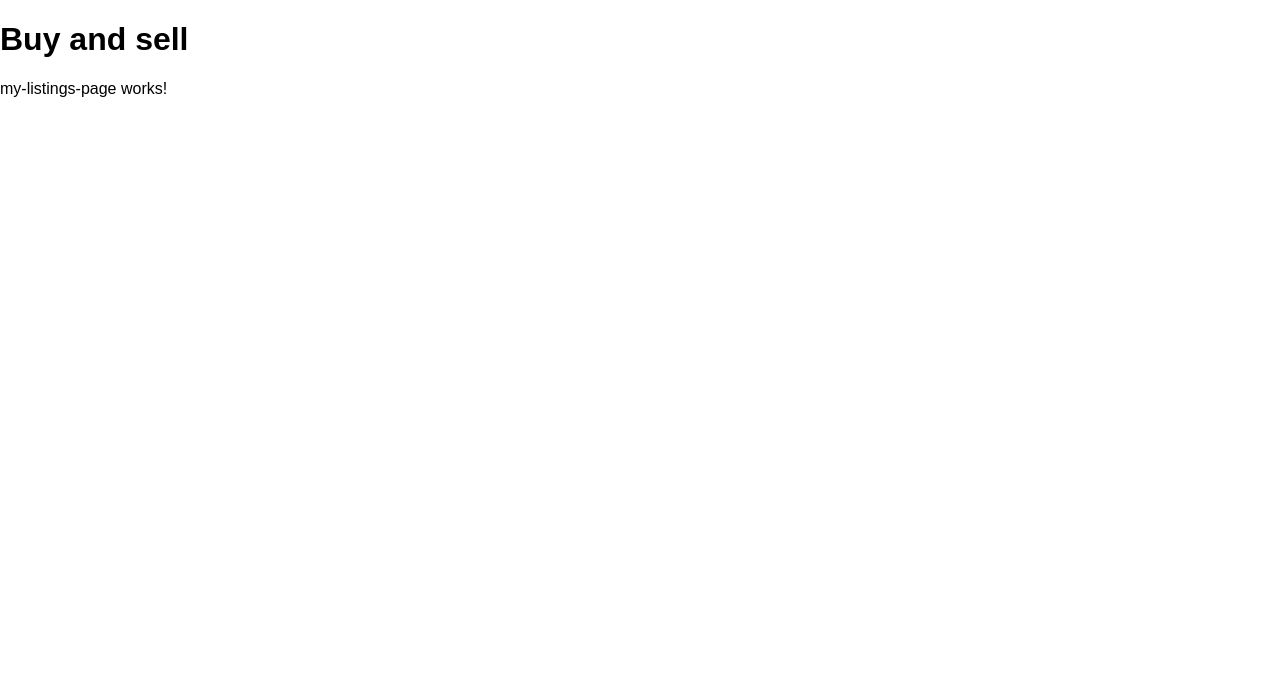
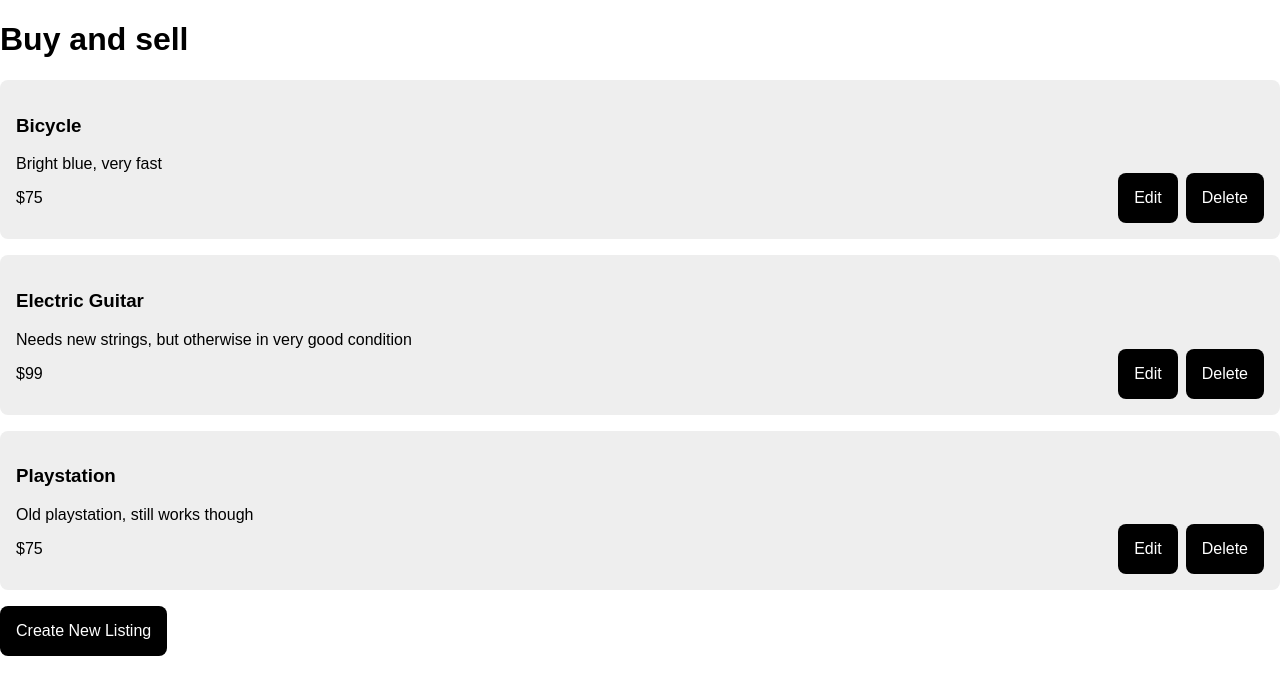
Before and after one commit to abhijitutkarsh/buyandsell, an Angular app: page /my-listings in a window 1280 px wide. Shown: the top 694 px of the page. Built offline with nearby package versions, Linux system fonts and the light colour scheme.

Commit message:
last-update

```diff
--- a/src/app/app.module.ts
+++ b/src/app/app.module.ts
@@ -9,6 +9,7 @@
 import { MyListingsPageComponent } from './my-listings-page/my-listings-page.component';
 import { NewListingPageComponent } from './new-listing-page/new-listing-page.component';
 import { EditListingPageComponent } from './edit-listing-page/edit-listing-page.component';
+import { ListingDataFormComponent } from './listing-data-form/listing-data-form.component';
 
 @NgModule({
   declarations: [
@@ -18,7 +19,8 @@
     ContactPageComponent,
     MyListingsPageComponent,
     NewListingPageComponent,
-    EditListingPageComponent
+    EditListingPageComponent,
+    ListingDataFormComponent
   ],
   imports: [
     BrowserModule,
--- /dev/null
+++ b/src/app/listing-data-form/listing-data-form.component.html
@@ -0,0 +1 @@
+<p>listing-data-form works!</p>
--- /dev/null
+++ b/src/app/listing-data-form/listing-data-form.component.ts
@@ -0,0 +1,15 @@
+import { Component, OnInit } from '@angular/core';
+
+@Component({
+  selector: 'app-listing-data-form',
+  templateUrl: './listing-data-form.component.html',
+  styleUrls: ['./listing-data-form.component.css']
+})
+export class ListingDataFormComponent implements OnInit {
+
+  constructor() { }
+
+  ngOnInit(): void {
+  }
+
+}
--- a/src/app/my-listings-page/my-listings-page.component.html
+++ b/src/app/my-listings-page/my-listings-page.component.html
@@ -1 +1,16 @@
-<p>my-listings-page works!</p>
+<div class ="content-box" *ngFor = "let listing of listings">
+    <h3>{{listing.name}}</h3>
+    <p>{{listing.description}}</p>
+    <p>${{listing.price}}</p>
+    <div class="buttons-container">
+        <a routerLink="/edit-listing/{{listing.id}}">
+            <button>Edit</button>
+        </a>
+        <button (click)="onDeleteClicked(listing.id)">
+            Delete
+        </button>
+    </div>
+</div>
+<a routerLink = "/new-listing">
+    <button>Create New Listing</button>
+</a>
--- a/src/app/my-listings-page/my-listings-page.component.ts
+++ b/src/app/my-listings-page/my-listings-page.component.ts
@@ -1,5 +1,6 @@
 import { Component, OnInit } from '@angular/core';
-
+import { fakeMyListings } from '../fake-data';
+import { Listing } from '../types';
 @Component({
   selector: 'app-my-listings-page',
   templateUrl: './my-listings-page.component.html',
@@ -7,9 +8,14 @@
 })
 export class MyListingsPageComponent implements OnInit {
 
+  listings: Listing[] =[];
   constructor() { }
 
   ngOnInit(): void {
+    this.listings = fakeMyListings;
   }
 
+  onDeleteClicked(listingId: string):void{
+    alert(`Deleting your listing with ID ${listingId}`);
+  }
 }
--- a/src/app/new-listing-page/new-listing-page.component.html
+++ b/src/app/new-listing-page/new-listing-page.component.html
@@ -1 +1,24 @@
-<p>new-listing-page works!</p>
+<div class ="content-box">
+    <h2>Create New Listing</h2>
+    <form (ngSubmit)="onSubmit()">
+        <div>
+            <label for="name">
+                 Name:
+            </label>
+            <input id="name" name="name" type="text" [(ngModel)]="name"/>
+        </div>
+        <div>
+            <label for="description">
+                 Item description:
+            </label>
+            <input id="description" name="description" type="text" [(ngModel)]="description"/>
+        </div>
+        <div>
+            <label for="price">
+                 Price:
+            </label>
+            <input id="price" name="price" type="text" [(ngModel)]="price"/>
+        </div>
+        <button type ="submit">Create Listing</button>
+    </form>
+</div>
--- a/src/app/new-listing-page/new-listing-page.component.ts
+++ b/src/app/new-listing-page/new-listing-page.component.ts
@@ -1,4 +1,5 @@
 import { Component, OnInit } from '@angular/core';
+import { Router } from '@angular/router';
 
 @Component({
   selector: 'app-new-listing-page',
@@ -6,10 +7,18 @@
   styleUrls: ['./new-listing-page.component.css']
 })
 export class NewListingPageComponent implements OnInit {
+  name :string ='';
+  description:string = '';
+  price :string ='';
 
-  constructor() { }
+  constructor(
+    private router: Router,
+  ) { }
 
   ngOnInit(): void {
   }
-
+onSubmit():void{
+  alert('Creating a new listing...');
+  this.router.navigateByUrl('/my-listings');
 }
+}
```
Also changed, not shown: src/app/listing-data-form/listing-data-form.component.css (added), 1 other file (tests, documents, lock files or other folders).
